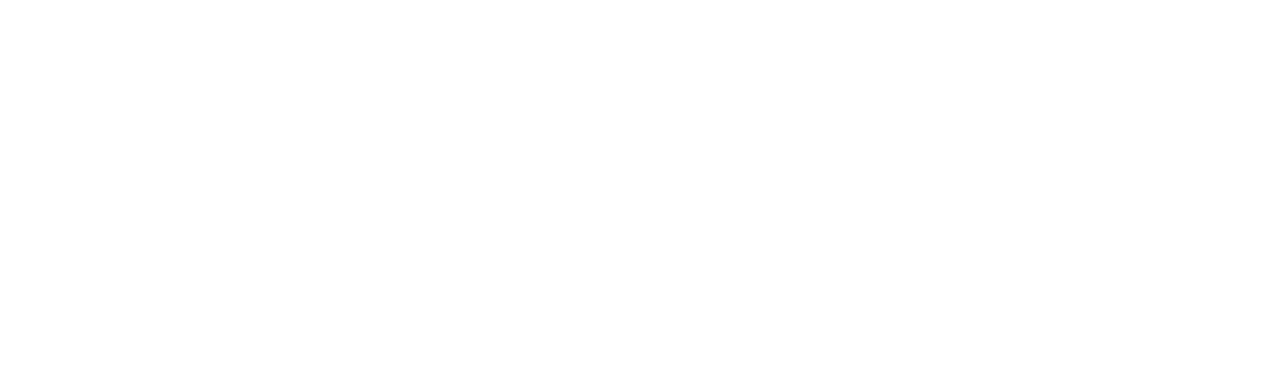
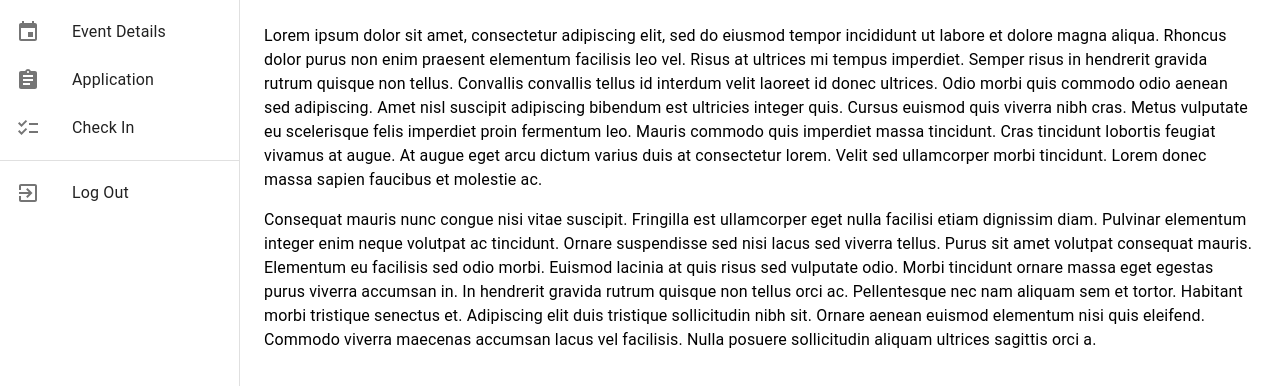
Before and after one commit to hack-duke/portal.hackduke.org, a React (Create React App) app in the folder portal-frontend/: page /dashboard in a window 1280 px wide. Before the commit this address had no page. Shown: the top 386 px of the page. Built offline with nearby package versions, Linux system fonts and the light colour scheme.

Commit message:
add dashboard drawer

```diff
--- a/portal-frontend/src/App.js
+++ b/portal-frontend/src/App.js
@@ -1,18 +1,25 @@
 import React from 'react';
 import { BrowserRouter as Router, Route, Routes } from 'react-router-dom';
+import { ThemeProvider, createTheme } from '@mui/material/styles';
 import LoginPage from './pages/LoginPage';
 import RegisterPage from './pages/RegisterPage';
 import ApplicationPage from './pages/ApplicationPage';
+import DashboardPage from './pages/DashboardPage';
 
 function App() {
+  const theme = createTheme();
+
   return (
+    <ThemeProvider theme={theme}>
       <Router>
         <Routes>
           <Route path="/" element={<LoginPage />} />
           <Route path="/register" element={<RegisterPage />} />
           <Route path="/application" element={<ApplicationPage />} />
+          <Route path="/dashboard" element={<DashboardPage />} />
         </Routes>
       </Router>
+    </ThemeProvider>
   );
 }
 
--- /dev/null
+++ b/portal-frontend/src/pages/DashboardPage.js
@@ -0,0 +1,102 @@
+import React from 'react';
+import { Box, Typography, Divider, Drawer, List, ListItem, ListItemButton, ListItemIcon, ListItemText } from '@mui/material';
+import AssignmentIcon from '@mui/icons-material/Assignment';
+import ExitToAppIcon from '@mui/icons-material/ExitToApp';
+import EventIcon from '@mui/icons-material/Event';
+import ChecklistIcon from '@mui/icons-material/Checklist';
+
+const drawerWidth = 240;
+
+const DashboardPage = () => {
+    return (
+        <Box sx={{ display: 'flex' }}>
+            <Drawer
+                sx={{
+                    width: drawerWidth,
+                    flexShrink: 0,
+                    '& .MuiDrawer-paper': {
+                        width: drawerWidth,
+                        boxSizing: 'border-box',
+                    },
+                }}
+                variant="permanent"
+                anchor="left"
+            >
+                <List>
+                    <ListItem disablePadding>
+                        <ListItemButton>
+                            <ListItemIcon>
+                                <EventIcon />
+                            </ListItemIcon>
+                            <ListItemText primary="Event Details" />
+                        </ListItemButton>
+                    </ListItem>
+                    <ListItem disablePadding>
+                        <ListItemButton>
+                            <ListItemIcon>
+                                <AssignmentIcon />
+                            </ListItemIcon>
+                            <ListItemText primary="Application" />
+                        </ListItemButton>
+                    </ListItem>
+                    <ListItem disablePadding>
+                        <ListItemButton>
+                            <ListItemIcon>
+                                <ChecklistIcon />
+                            </ListItemIcon>
+                            <ListItemText primary="Check In" />
+                        </ListItemButton>
+                    </ListItem>
+                </List>
+
+                <Divider/>
+
+                <List>
+                    <ListItem disablePadding>
+                        <ListItemButton>
+                            <ListItemIcon>
+                                <ExitToAppIcon />
+                            </ListItemIcon>
+                            <ListItemText primary="Log Out" />
+                        </ListItemButton>
+                    </ListItem>
+                </List>
+
+            </Drawer>
+            <Box
+                component="main"
+                sx={{ flexGrow: 1, bgcolor: 'background.default', p: 3 }}
+            >
+                <Typography sx={{ marginBottom: 2 }}>
+                    Lorem ipsum dolor sit amet, consectetur adipiscing elit, sed do eiusmod
+                    tempor incididunt ut labore et dolore magna aliqua. Rhoncus dolor purus non
+                    enim praesent elementum facilisis leo vel. Risus at ultrices mi tempus
+                    imperdiet. Semper risus in hendrerit gravida rutrum quisque non tellus.
+                    Convallis convallis tellus id interdum velit laoreet id donec ultrices.
+                    Odio morbi quis commodo odio aenean sed adipiscing. Amet nisl suscipit
+                    adipiscing bibendum est ultricies integer quis. Cursus euismod quis viverra
+                    nibh cras. Metus vulputate eu scelerisque felis imperdiet proin fermentum
+                    leo. Mauris commodo quis imperdiet massa tincidunt. Cras tincidunt lobortis
+                    feugiat vivamus at augue. At augue eget arcu dictum varius duis at
+                    consectetur lorem. Velit sed ullamcorper morbi tincidunt. Lorem donec massa
+                    sapien faucibus et molestie ac.
+                </Typography>
+                <Typography sx={{ marginBottom: 2 }}>
+                    Consequat mauris nunc congue nisi vitae suscipit. Fringilla est ullamcorper
+                    eget nulla facilisi etiam dignissim diam. Pulvinar elementum integer enim
+                    neque volutpat ac tincidunt. Ornare suspendisse sed nisi lacus sed viverra
+                    tellus. Purus sit amet volutpat consequat mauris. Elementum eu facilisis
+                    sed odio morbi. Euismod lacinia at quis risus sed vulputate odio. Morbi
+                    tincidunt ornare massa eget egestas purus viverra accumsan in. In hendrerit
+                    gravida rutrum quisque non tellus orci ac. Pellentesque nec nam aliquam sem
+                    et tortor. Habitant morbi tristique senectus et. Adipiscing elit duis
+                    tristique sollicitudin nibh sit. Ornare aenean euismod elementum nisi quis
+                    eleifend. Commodo viverra maecenas accumsan lacus vel facilisis. Nulla
+                    posuere sollicitudin aliquam ultrices sagittis orci a.
+                </Typography>
+            </Box>
+        </Box>
+    )
+}
+
+export default DashboardPage;
```
Lines whose indentation alone changed are shown as unchanged.
